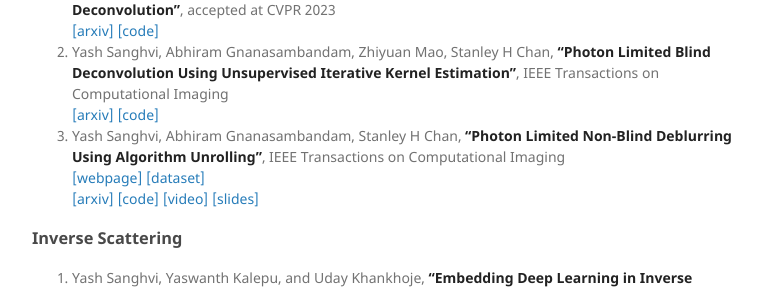
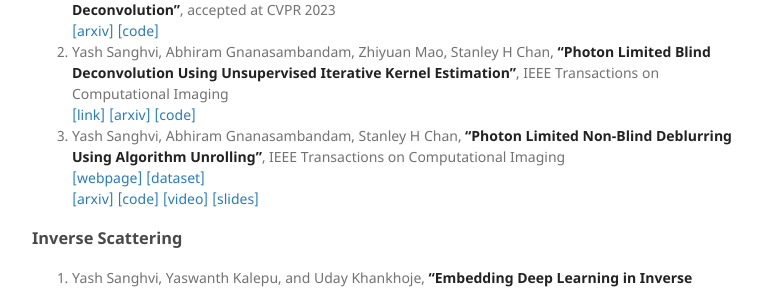
Before and after one commit to sanghviyashiitb/sanghviyashiitb.github.io, a Jekyll site: the page built from publications/index.md, in a window 1280 px wide. Shown: the part 184-475 px from the top of the page, without its empty margins (108-870 px from the left). Built offline with Jekyll 4.4.1, drawn with Linux system fonts in a browser that asks for light colours.

Commit message:
Update index.md

```diff
--- a/publications/index.md
+++ b/publications/index.md
@@ -4,7 +4,7 @@
 ---
 ### Deconvolution in Photon-Limited Scenes
 1. Yash Sanghvi, Zhiyuan Mao, Stanley H Chan, **"Structured Kernel Estimation for Photon-Limited Deconvolution"**, accepted at CVPR 2023 <br> [[arxiv]](https://arxiv.org/abs/2303.03472) [[code]](https://github.com/sanghviyashiitb/structured-kernel-cvpr23)
-2. Yash Sanghvi, Abhiram Gnanasambandam, Zhiyuan Mao, Stanley H Chan, **"Photon Limited Blind Deconvolution Using Unsupervised Iterative Kernel Estimation"**, IEEE Transactions on Computational Imaging <br> [[arxiv]](https://arxiv.org/abs/2208.00451) [[code]](https://github.com/sanghviyashiitb/photon-limited-blind)
+2. Yash Sanghvi, Abhiram Gnanasambandam, Zhiyuan Mao, Stanley H Chan, **"Photon Limited Blind Deconvolution Using Unsupervised Iterative Kernel Estimation"**, IEEE Transactions on Computational Imaging <br> [[link]](https://ieeexplore.ieee.org/document/9982288) [[arxiv]](https://arxiv.org/abs/2208.00451) [[code]](https://github.com/sanghviyashiitb/photon-limited-blind)
 3. Yash Sanghvi, Abhiram Gnanasambandam, Stanley H Chan, **"Photon Limited Non-Blind Deblurring Using Algorithm Unrolling"**, IEEE Transactions on Computational Imaging <br>
 [[webpage]](https://sanghviyashiitb.github.io/nb-deblur-webpage/) [[dataset]](https://aaaakshat.github.io/pldd/) <br>
 [[arxiv]](https://arxiv.org/abs/2110.15314) [[code]](https://github.com/sanghviyashiitb/poisson-deblurring) [[video]](https://www.youtube.com/watch?v=bJHiUKzjaCI)  [[slides]](https://drive.google.com/file/d/1jWE6lYoINvlLndliJ6LSxSfdWK8wyxko/view?usp=sharing)
```
